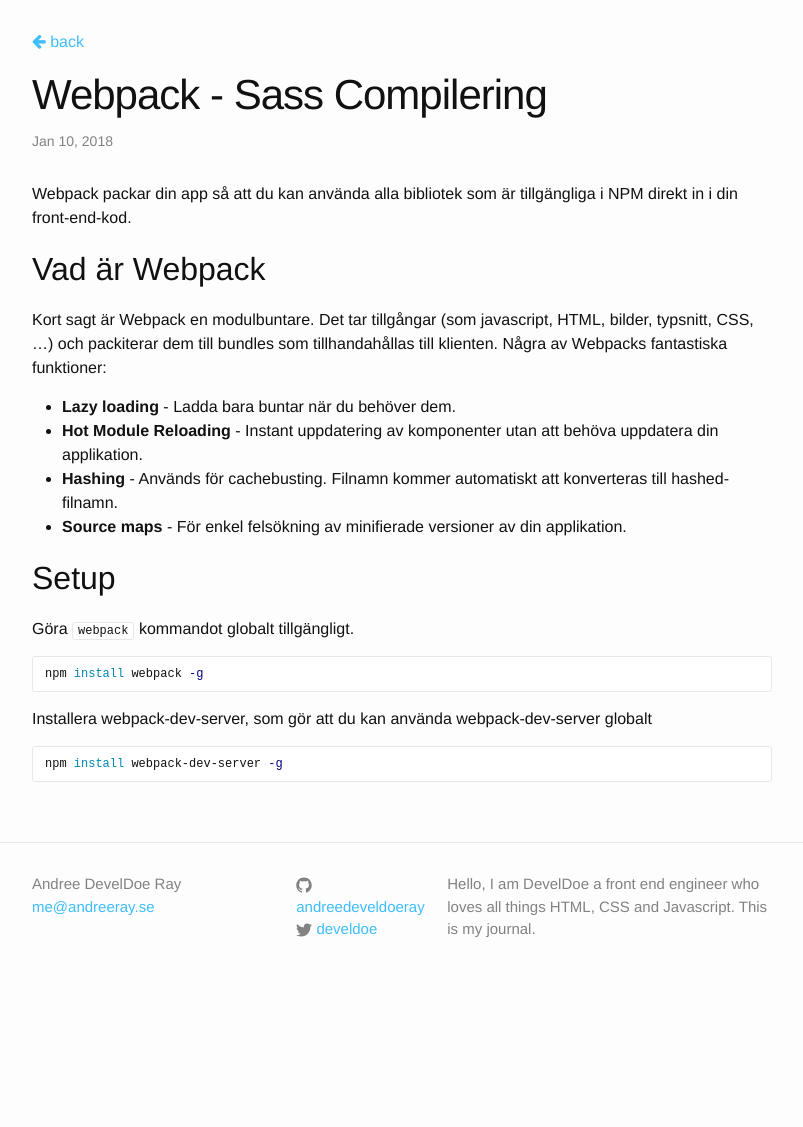
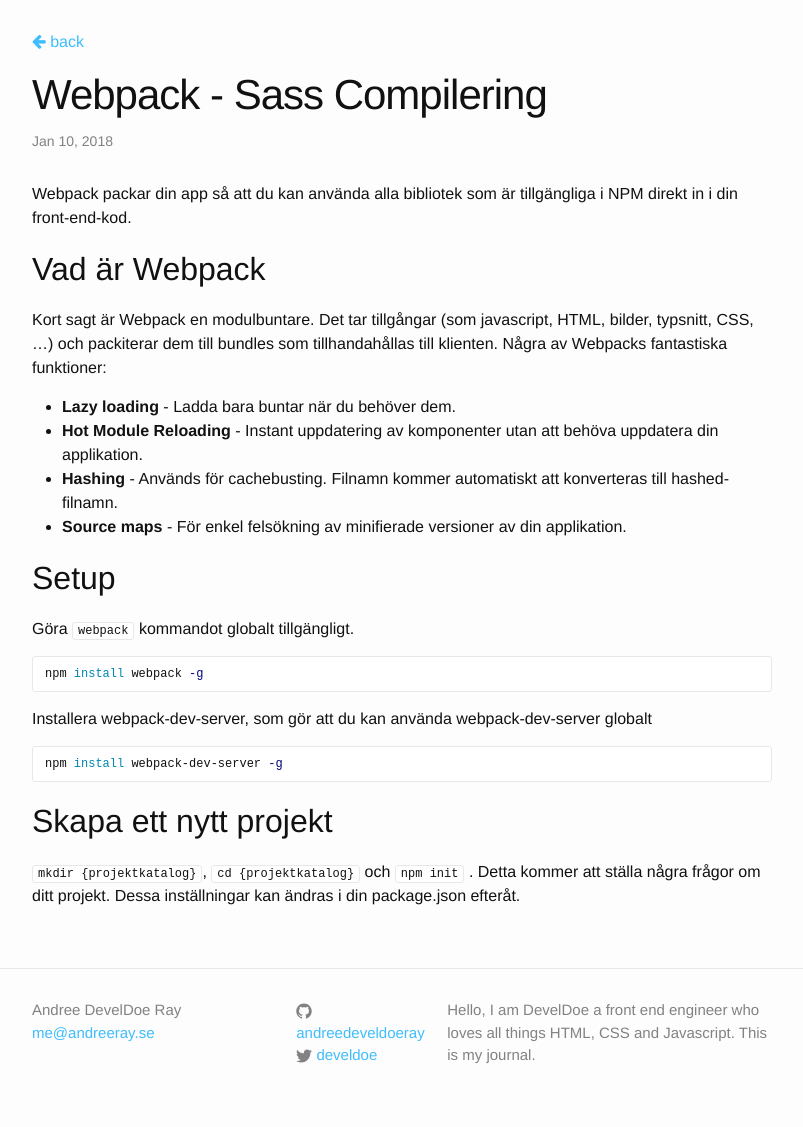
Before and after one commit to develdoe/develdoe.github.io, a Jekyll site: the page built from _posts/2018-01-10-webpack-sass-compilering.md, in a window 1280 px wide. Shown: the whole page, without its empty margins (238-1041 px from the left). Built offline with Jekyll 4.4.1, drawn with Linux system fonts in a browser that asks for light colours; before the commit the page ends 1001 px from its top, so only the background shows below that.

Commit message:
Create 2018-01-10-webpack-sass-compilering.md

````diff
--- a/_posts/2018-01-10-webpack-sass-compilering.md
+++ b/_posts/2018-01-10-webpack-sass-compilering.md
@@ -27,3 +27,7 @@
 ```bash
 npm install webpack-dev-server -g
 ```
+
+## Skapa ett nytt projekt
+
+`mkdir {projektkatalog}`, `cd {projektkatalog}` och `npm init` . Detta kommer att ställa några frågor om ditt projekt. Dessa inställningar kan ändras i din package.json efteråt.
````
